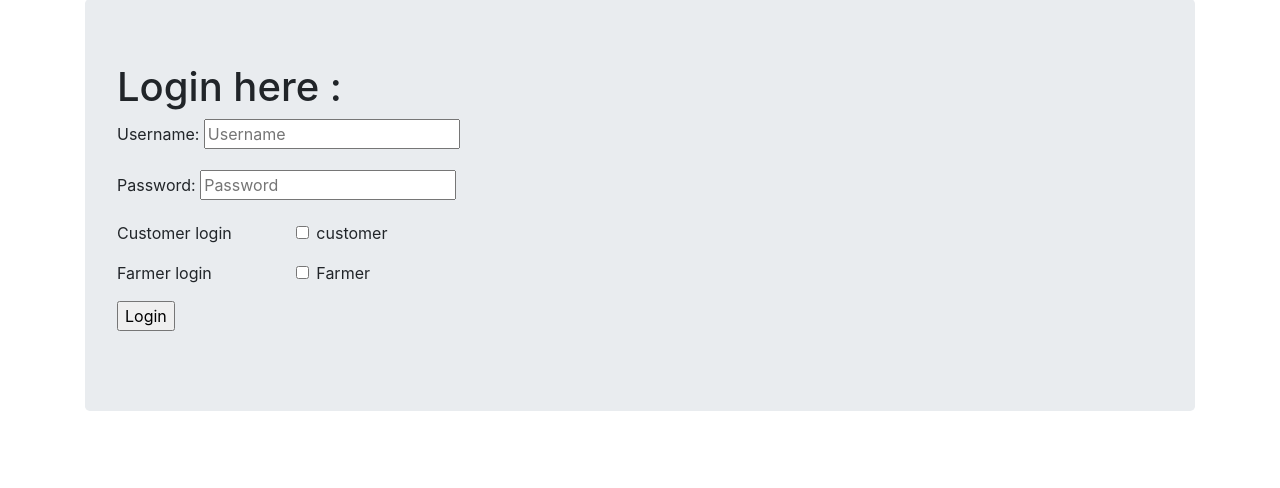
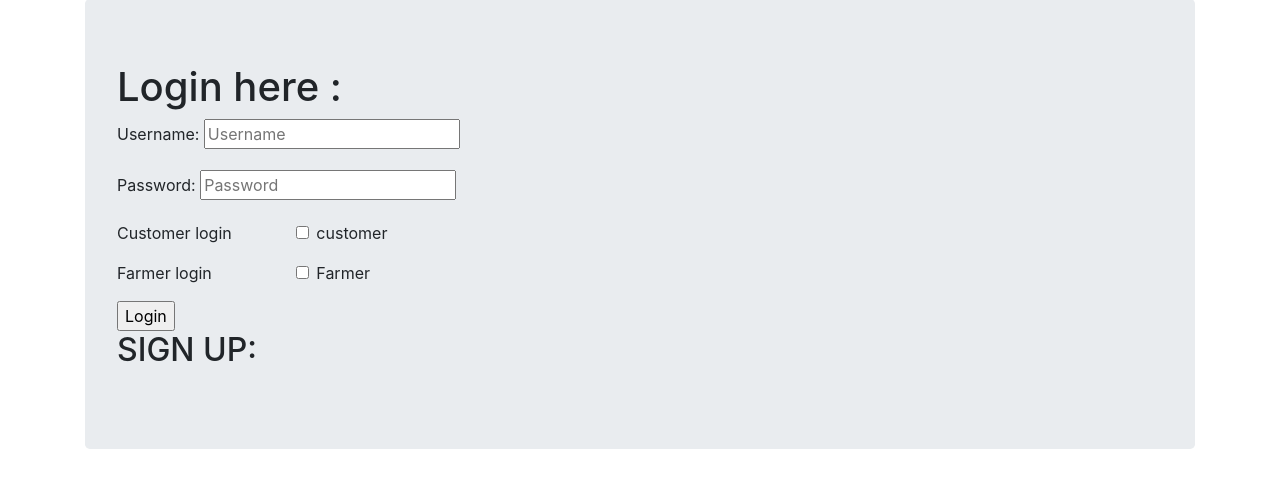
Before and after one commit to vishnu-trace/eGreen-Store, a Django app: page /login/ in a window 1280 px wide. Shown: the part 71-559 px from the top of the page. Run offline with Django 3.2, Linux system fonts and the light colour scheme; some libraries are stand-ins or nearby versions.

Commit message:
fixed typos -1

```diff
--- a/shop/templates/shop/login.html
+++ b/shop/templates/shop/login.html
@@ -40,9 +40,10 @@
                 </div>
             </div>
             <input type="submit" name="" value="Login">
-            <div class="invalid-feedback">
-      Example invalid input group feedback
-    </div>
+            <div>
+                <h2> SIGN UP:</h2>
+            </div>
+
 
         </form>
     </div>
```
